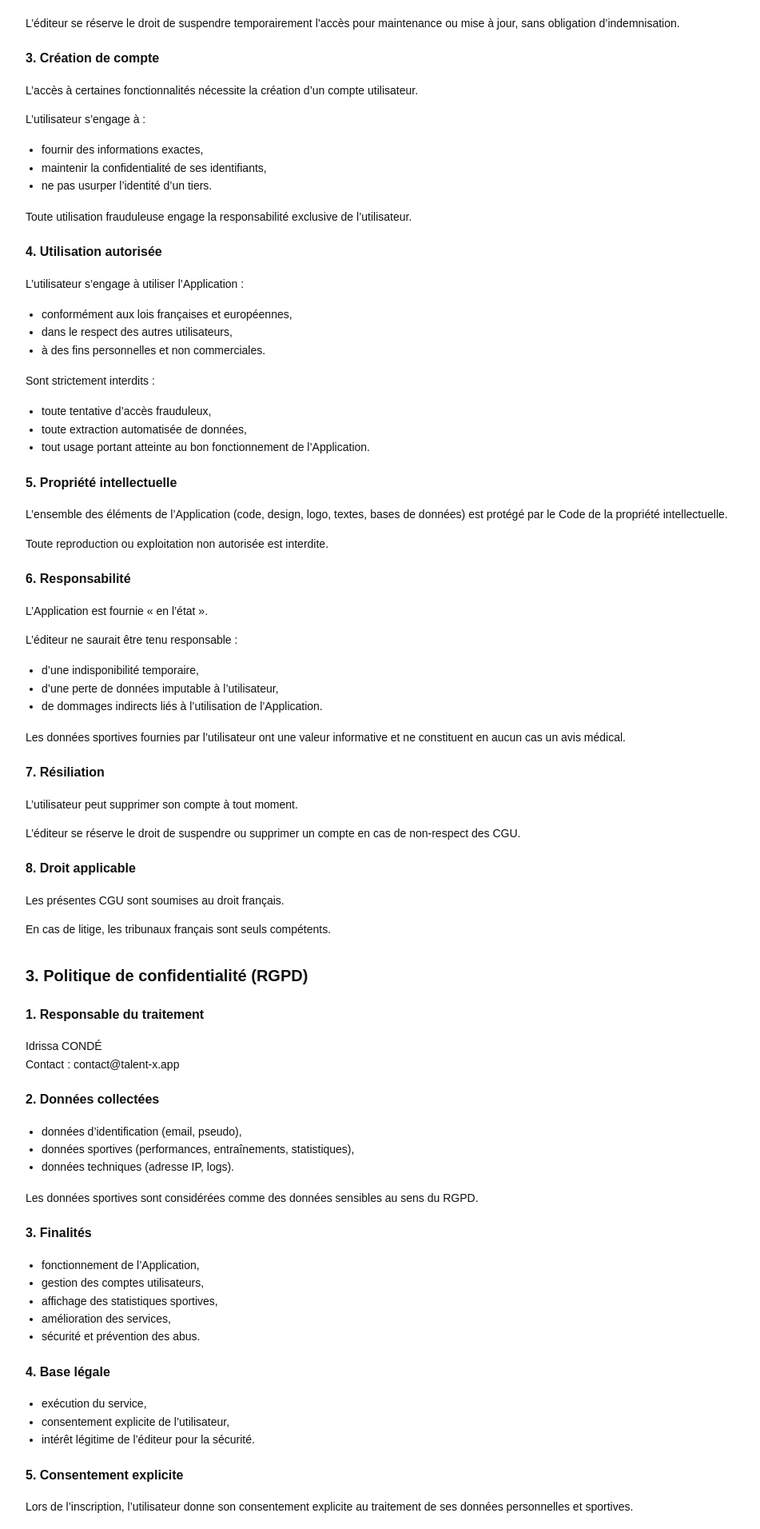
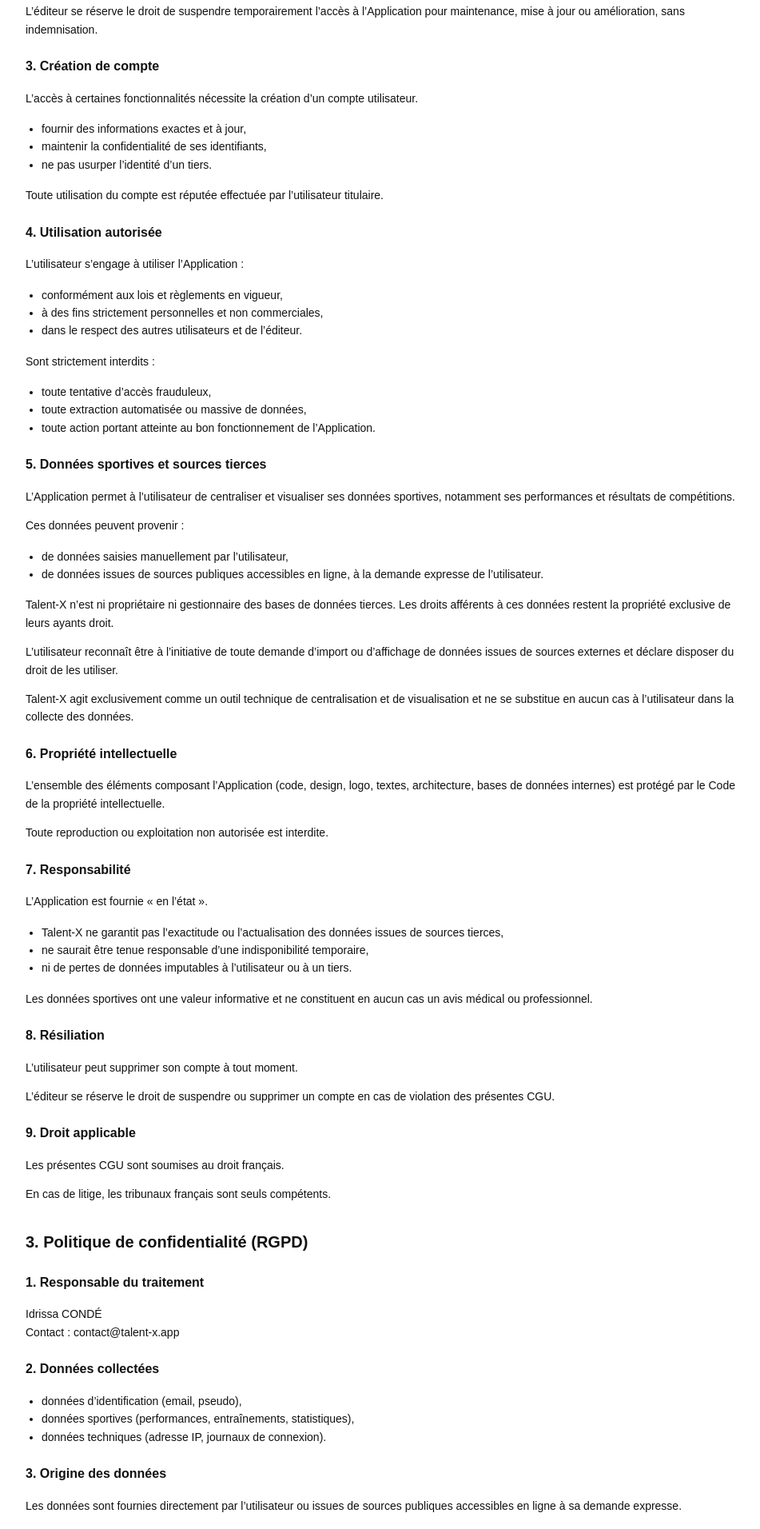
Before and after one commit to idrissa19condeva/talent-x, a plain HTML site: page terms-and-privacy.html in a window 1280 px wide. Shown: the part 885-2797 px from the top of the page at 80% size, without its empty margins (158-1109 px from the left). Drawn offline with Linux system fonts and the light colour scheme.

Commit message:
Revise terms and privacy content for clarity
Updated margins, improved clarity in legal terms, and refined data handling descriptions.

```diff
--- a/terms-and-privacy.html
+++ b/terms-and-privacy.html
@@ -19,11 +19,11 @@
     }
     h2 {
       font-size: 20px;
-      margin-top: 30px;
+      margin-top: 32px;
     }
     h3 {
       font-size: 16px;
-      margin-top: 20px;
+      margin-top: 22px;
     }
     p, li {
       font-size: 14px;
@@ -41,7 +41,14 @@
 <body>
 
 <h1>Mentions légales & Conditions Générales d’Utilisation – Talent-X</h1>
-<p class="updated">Dernière mise à jour : <script>document.write(new Date().toLocaleDateString("fr-FR"));</script></p>
+<p class="updated">
+  Dernière mise à jour :
+  <script>document.write(new Date().toLocaleDateString("fr-FR"));</script>
+</p>
+
+<!-- ===================== -->
+<!-- 1. MENTIONS LÉGALES -->
+<!-- ===================== -->
 
 <h2>1. Mentions légales</h2>
 
@@ -65,17 +72,20 @@ contact@talent-x.app</p>
 Idrissa CONDÉ</p>
 
 <p><strong>Hébergeur :</strong><br>
-OVHcloud<br>
-OVH SAS<br>
+OVHcloud – OVH SAS<br>
 2 rue Kellermann, 59100 Roubaix, France
 </p>
+
+<!-- ===================== -->
+<!-- 2. CGU -->
+<!-- ===================== -->
 
 <h2>2. Conditions Générales d’Utilisation (CGU)</h2>
 
 <h3>1. Objet</h3>
 <p>
-Les présentes Conditions Générales d’Utilisation (ci-après « CGU ») ont pour objet
-de définir les modalités d’accès et d’utilisation de l’application mobile Talent-X
+Les présentes Conditions Générales d’Utilisation (ci-après « CGU ») ont pour objet de
+définir les modalités d’accès et d’utilisation de l’application Talent-X
 (ci-après « l’Application »).
 </p>
 
@@ -86,13 +96,13 @@ des présentes CGU.
 
 <h3>2. Accès à l’Application</h3>
 <p>
-L’Application est gratuite et accessible sur appareils Android et iOS, sous réserve
-de disposer d’un accès à internet.
+L’Application est gratuite et accessible sur appareils Android et iOS,
+sous réserve de disposer d’un accès à internet.
 </p>
 
 <p>
-L’éditeur se réserve le droit de suspendre temporairement l’accès pour maintenance
-ou mise à jour, sans obligation d’indemnisation.
+L’éditeur se réserve le droit de suspendre temporairement l’accès à l’Application
+pour maintenance, mise à jour ou amélioration, sans indemnisation.
 </p>
 
 <h3>3. Création de compte</h3>
@@ -100,72 +110,97 @@ ou mise à jour, sans obligation d’indemnisation.
 L’accès à certaines fonctionnalités nécessite la création d’un compte utilisateur.
 </p>
 
-<p>L’utilisateur s’engage à :</p>
 <ul>
-  <li>fournir des informations exactes,</li>
+  <li>fournir des informations exactes et à jour,</li>
   <li>maintenir la confidentialité de ses identifiants,</li>
   <li>ne pas usurper l’identité d’un tiers.</li>
 </ul>
 
 <p>
-Toute utilisation frauduleuse engage la responsabilité exclusive de l’utilisateur.
+Toute utilisation du compte est réputée effectuée par l’utilisateur titulaire.
 </p>
 
 <h3>4. Utilisation autorisée</h3>
 <p>L’utilisateur s’engage à utiliser l’Application :</p>
 <ul>
-  <li>conformément aux lois françaises et européennes,</li>
-  <li>dans le respect des autres utilisateurs,</li>
-  <li>à des fins personnelles et non commerciales.</li>
+  <li>conformément aux lois et règlements en vigueur,</li>
+  <li>à des fins strictement personnelles et non commerciales,</li>
+  <li>dans le respect des autres utilisateurs et de l’éditeur.</li>
 </ul>
 
 <p>Sont strictement interdits :</p>
 <ul>
   <li>toute tentative d’accès frauduleux,</li>
-  <li>toute extraction automatisée de données,</li>
-  <li>tout usage portant atteinte au bon fonctionnement de l’Application.</li>
+  <li>toute extraction automatisée ou massive de données,</li>
+  <li>toute action portant atteinte au bon fonctionnement de l’Application.</li>
 </ul>
 
-<h3>5. Propriété intellectuelle</h3>
+<h3>5. Données sportives et sources tierces</h3>
 <p>
-L’ensemble des éléments de l’Application (code, design, logo, textes, bases de données)
-est protégé par le Code de la propriété intellectuelle.
+L’Application permet à l’utilisateur de centraliser et visualiser ses données
+sportives, notamment ses performances et résultats de compétitions.
+</p>
+
+<p>
+Ces données peuvent provenir :
+</p>
+<ul>
+  <li>de données saisies manuellement par l’utilisateur,</li>
+  <li>de données issues de sources publiques accessibles en ligne, à la demande expresse de l’utilisateur.</li>
+</ul>
+
+<p>
+Talent-X n’est ni propriétaire ni gestionnaire des bases de données tierces.
+Les droits afférents à ces données restent la propriété exclusive de leurs ayants droit.
+</p>
+
+<p>
+L’utilisateur reconnaît être à l’initiative de toute demande d’import ou d’affichage
+de données issues de sources externes et déclare disposer du droit de les utiliser.
+</p>
+
+<p>
+Talent-X agit exclusivement comme un outil technique de centralisation et de visualisation
+et ne se substitue en aucun cas à l’utilisateur dans la collecte des données.
+</p>
+
+<h3>6. Propriété intellectuelle</h3>
+<p>
+L’ensemble des éléments composant l’Application (code, design, logo, textes,
+architecture, bases de données internes) est protégé par le Code de la propriété intellectuelle.
 </p>
 
 <p>
 Toute reproduction ou exploitation non autorisée est interdite.
 </p>
 
-<h3>6. Responsabilité</h3>
+<h3>7. Responsabilité</h3>
 <p>
 L’Application est fournie « en l’état ».
 </p>
 
-<p>
-L’éditeur ne saurait être tenu responsable :
-</p>
 <ul>
-  <li>d’une indisponibilité temporaire,</li>
-  <li>d’une perte de données imputable à l’utilisateur,</li>
-  <li>de dommages indirects liés à l’utilisation de l’Application.</li>
+  <li>Talent-X ne garantit pas l’exactitude ou l’actualisation des données issues de sources tierces,</li>
+  <li>ne saurait être tenue responsable d’une indisponibilité temporaire,</li>
+  <li>ni de pertes de données imputables à l’utilisateur ou à un tiers.</li>
 </ul>
 
 <p>
-Les données sportives fournies par l’utilisateur ont une valeur informative et
-ne constituent en aucun cas un avis médical.
+Les données sportives ont une valeur informative et ne constituent en aucun cas
+un avis médical ou professionnel.
 </p>
 
-<h3>7. Résiliation</h3>
+<h3>8. Résiliation</h3>
 <p>
 L’utilisateur peut supprimer son compte à tout moment.
 </p>
 
 <p>
-L’éditeur se réserve le droit de suspendre ou supprimer un compte en cas de
-non-respect des CGU.
+L’éditeur se réserve le droit de suspendre ou supprimer un compte
+en cas de violation des présentes CGU.
 </p>
 
-<h3>8. Droit applicable</h3>
+<h3>9. Droit applicable</h3>
 <p>
 Les présentes CGU sont soumises au droit français.
 </p>
@@ -173,6 +208,10 @@ Les présentes CGU sont soumises au droit français.
 <p>
 En cas de litige, les tribunaux français sont seuls compétents.
 </p>
+
+<!-- ===================== -->
+<!-- 3. RGPD -->
+<!-- ===================== -->
 
 <h2>3. Politique de confidentialité (RGPD)</h2>
 
@@ -186,72 +225,63 @@ Contact : contact@talent-x.app
 <ul>
   <li>données d’identification (email, pseudo),</li>
   <li>données sportives (performances, entraînements, statistiques),</li>
-  <li>données techniques (adresse IP, logs).</li>
+  <li>données techniques (adresse IP, journaux de connexion).</li>
 </ul>
 
+<h3>3. Origine des données</h3>
 <p>
-Les données sportives sont considérées comme des données sensibles au sens du RGPD.
+Les données sont fournies directement par l’utilisateur ou issues de sources publiques
+accessibles en ligne à sa demande expresse.
 </p>
 
-<h3>3. Finalités</h3>
+<h3>4. Finalités</h3>
 <ul>
   <li>fonctionnement de l’Application,</li>
   <li>gestion des comptes utilisateurs,</li>
-  <li>affichage des statistiques sportives,</li>
+  <li>suivi et visualisation des performances sportives,</li>
   <li>amélioration des services,</li>
   <li>sécurité et prévention des abus.</li>
 </ul>
 
-<h3>4. Base légale</h3>
+<h3>5. Base légale</h3>
 <ul>
   <li>exécution du service,</li>
   <li>consentement explicite de l’utilisateur,</li>
   <li>intérêt légitime de l’éditeur pour la sécurité.</li>
 </ul>
 
-<h3>5. Consentement explicite</h3>
-<p>
-Lors de l’inscription, l’utilisateur donne son consentement explicite
-au traitement de ses données personnelles et sportives.
-</p>
-
 <h3>6. Durée de conservation</h3>
 <ul>
   <li>tant que le compte est actif,</li>
-  <li>suppression sous 30 jours après suppression du compte.</li>
+  <li>suppression dans un délai maximal de 30 jours après clôture.</li>
 </ul>
 
 <h3>7. Partage des données</h3>
 <p>
 Les données ne sont ni vendues, ni cédées, ni transmises à des tiers,
-sauf obligation légale ou hébergement technique.
+sauf obligation légale ou prestataire technique strictement nécessaire à l’hébergement.
 </p>
 
-<h3>8. Sécurité</h3>
+<h3>8. Droits des utilisateurs</h3>
 <ul>
-  <li>accès restreint,</li>
-  <li>hébergement sécurisé,</li>
-  <li>protection contre les accès non autorisés.</li>
-</ul>
-
-<h3>9. Droits des utilisateurs</h3>
-<ul>
-  <li>accès,</li>
-  <li>rectification,</li>
-  <li>suppression,</li>
-  <li>limitation,</li>
-  <li>opposition,</li>
-  <li>portabilité.</li>
+  <li>accès, rectification, suppression,</li>
+  <li>limitation, opposition, portabilité.</li>
 </ul>
 
 <p>
-Toute demande : <strong>contact@talent-x.app</strong>
+Toute demande peut être adressée à :
+<strong>contact@talent-x.app</strong>
 </p>
 
-<h3>10. Réclamation</h3>
+<h3>9. Réclamation</h3>
 <p>
-CNIL : <a href="https://www.cnil.fr" target="_blank">www.cnil.fr</a>
+L’utilisateur peut introduire une réclamation auprès de la CNIL :
+<a href="https://www.cnil.fr" target="_blank" rel="noopener">www.cnil.fr</a>
 </p>
+
+<!-- ===================== -->
+<!-- 4. ACCEPTATION -->
+<!-- ===================== -->
 
 <h2>4. Texte d’acceptation</h2>
 <p>
```
